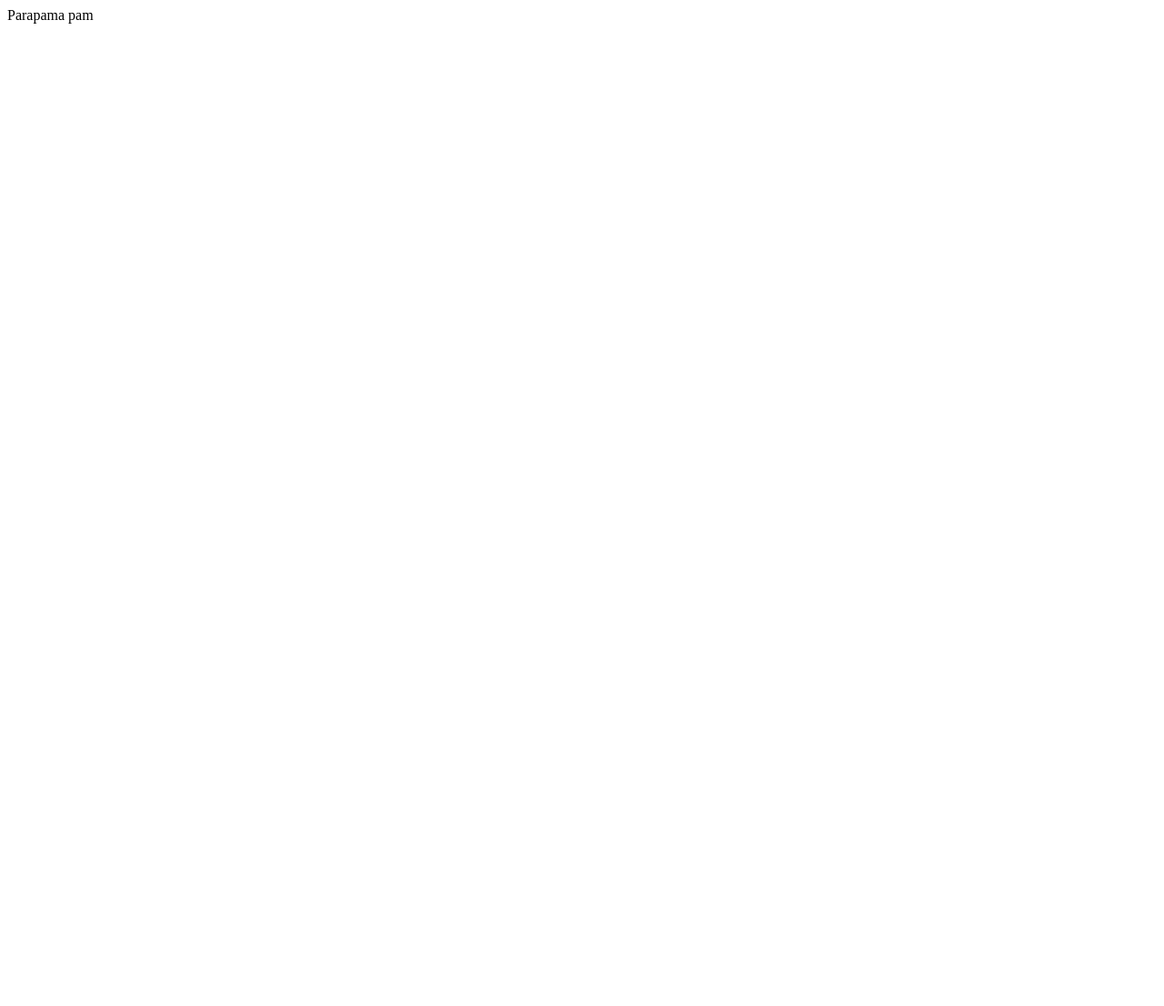
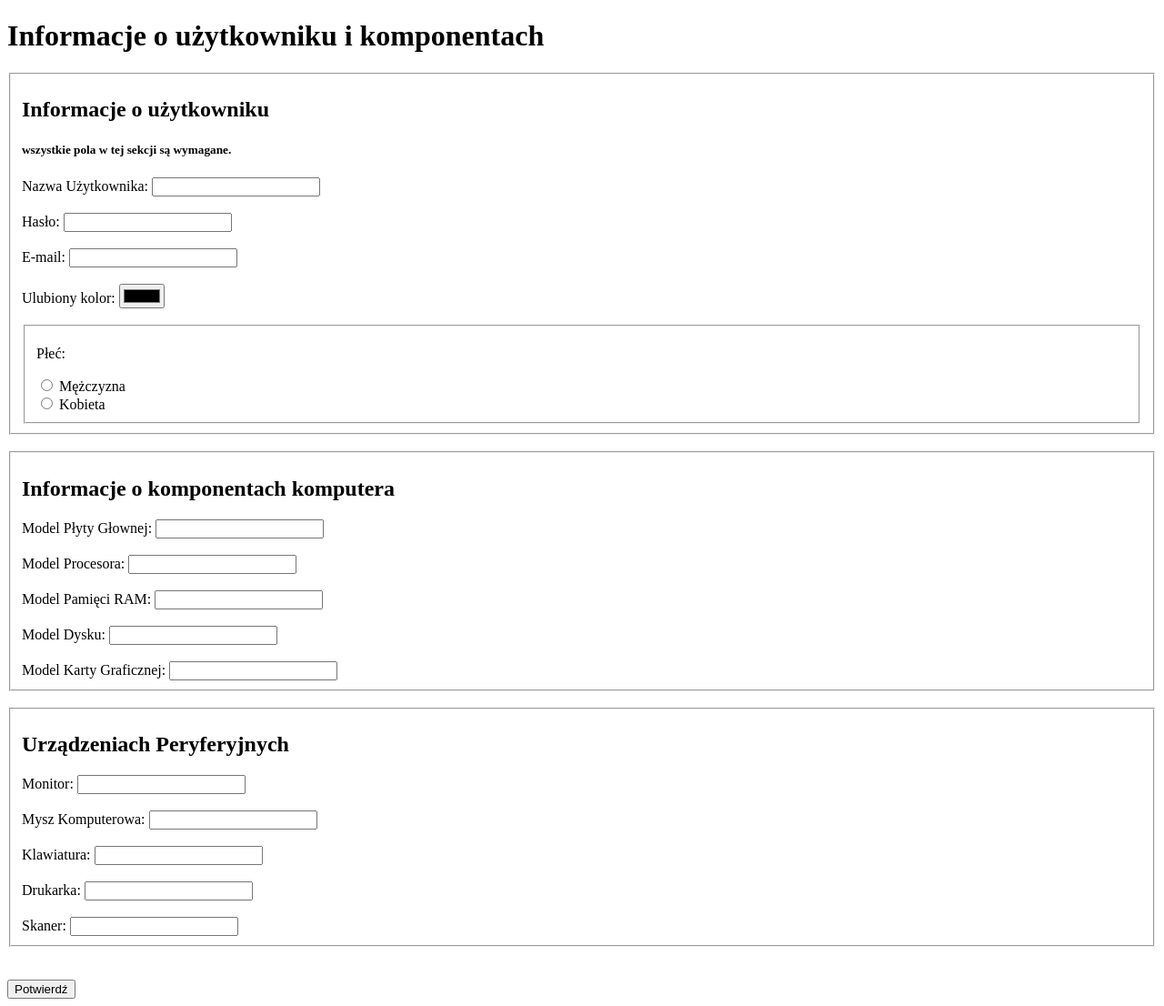
Before and after one commit to tymek-mankowski/Projekt-Formularz, a PHP site: page / in a window 1280 px wide. Before the commit the page is almost empty. Shown: the whole page at 91% size. Before the commit the page ends 26 px from the top, so only its background shows below. Run offline with PHP 8.4, Linux system fonts and the light colour scheme.

Commit message:
Gotowe Formularze

```diff
--- a/index.php
+++ b/index.php
@@ -6,6 +6,86 @@
     <title>Document</title>
 </head>
 <body>
-    Parapama pam
+    <h1>Informacje o użytkowniku i komponentach</h1>
+
+    <form method="get" action="">
+        <fieldset>
+            <h2>Informacje o użytkowniku</h2>
+            <h5>wszystkie pola w tej sekcji są wymagane.</h5>
+            <label for="uname">Nazwa Użytkownika: </label>
+            <input type="text" name="uname" id="uname" required>
+            <br><br>
+            <label for="pwd">Hasło: </label>
+            <input type="password" name="pwd" id="pwd" required>
+            <br><br>
+            <label for="mail">E-mail: </label>
+            <input type="mail" name="mail" id="mail" required>
+            <br><br>
+            <label for="color">Ulubiony kolor: </label>
+            <input type="color" name="color" id="color" >
+            <br><br>
+            <fieldset>
+            <p>Płeć:</p>
+            <input type="radio" name="gender" id="male"  value="male">
+            <label for="male">Mężczyzna</label>
+            <br>
+            <input type="radio" name="gender" id="female" value="female"  >
+            <label for="female">Kobieta</label>
+        </fieldset>
+
+
+        </fieldset>
+        <br>
+        <fieldset>
+            <h2>Informacje o komponentach komputera</h2>
+            <label for="mtb">Model Płyty Głownej: </label>
+            <input type="text" name="mtb" id="mtb">
+            <br><br>
+            <label for="cpu">Model Procesora: </label>
+            <input type="text" name="cpu" id="cpu">
+            <br><br>
+            <label for="ram">Model Pamięci RAM: </label>
+            <input type="text" name="ram" id="ram">
+            <br><br>
+            <label for="disc">Model Dysku: </label>
+            <input type="text" name="disc" id="disc" >
+            <br><br>
+            <label for="gpu">Model Karty Graficznej: </label>
+            <input type="text" name="gpu" id="gpu" >
+
+
+        </fieldset>
+        <br>
+        <fieldset>
+            <h2>Urządzeniach Peryferyjnych</h2>
+            <label for="monitor">Monitor: </label>
+            <input type="text" name="monitor" id="monitor">
+            <br><br>
+            <label for="Mouse">Mysz Komputerowa: </label>
+            <input type="text" name="Mouse" id="Mouse">
+            <br><br>
+            <label for="keyb">Klawiatura: </label>
+            <input type="text" name="keyb" id="keyb">
+            <br><br>
+            <label for="printr">Drukarka: </label>
+            <input type="text" name="printr" id="printr" >
+            <br><br>
+            <label for="scnr">Skaner: </label>
+            <input type="text" name="scnr" id="scnr" >
+
+
+        </fieldset>
+        <br><br>
+        <input type="submit" value="Potwierdź">
+
+    </form>
 </body>
+<!Formularz powinien zawierać informacje o użytkowniku oraz o komponentach
+ komputera(procesorze, pamięci RAM, dysku, płycie głównej itp.)
+  oraz urządzeniach peryferyjnych (monitor, drukarka, skaner, mysz itp.)
+Pogrupuj pola formularza wg. pozyskiwanych informacji (jw.)
+Wykorzystaj wszystkie rodzaje pół formularza,
+szczególnie różne typy pól input
+(tekstowe, liczbowe, hasło, mail, wielokrotnego i jednokrotnego wyboru,
+kolor itp.)-->
 </html>
```
